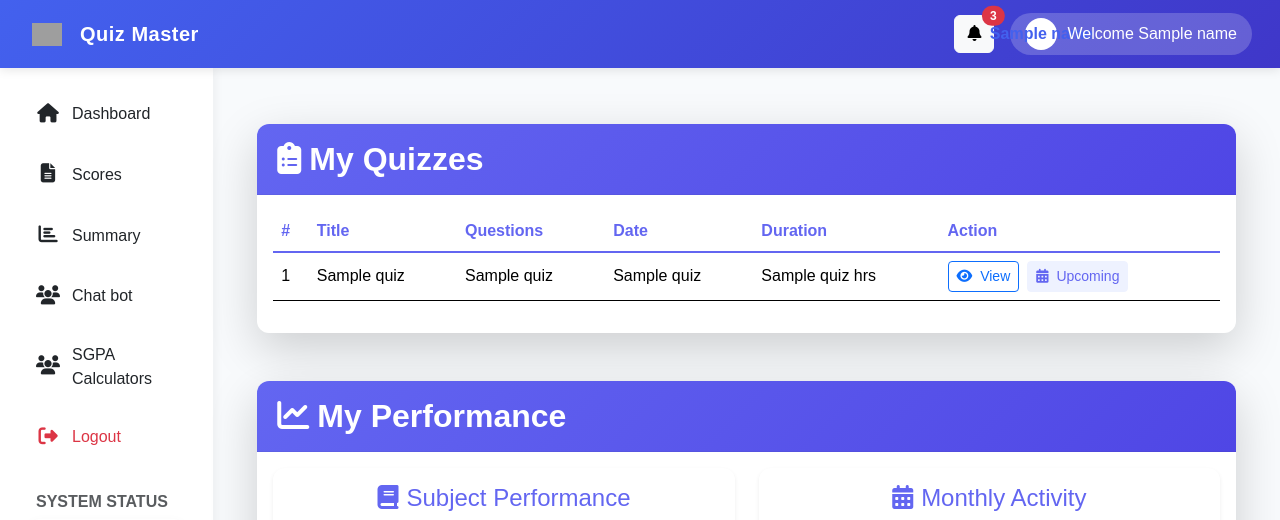
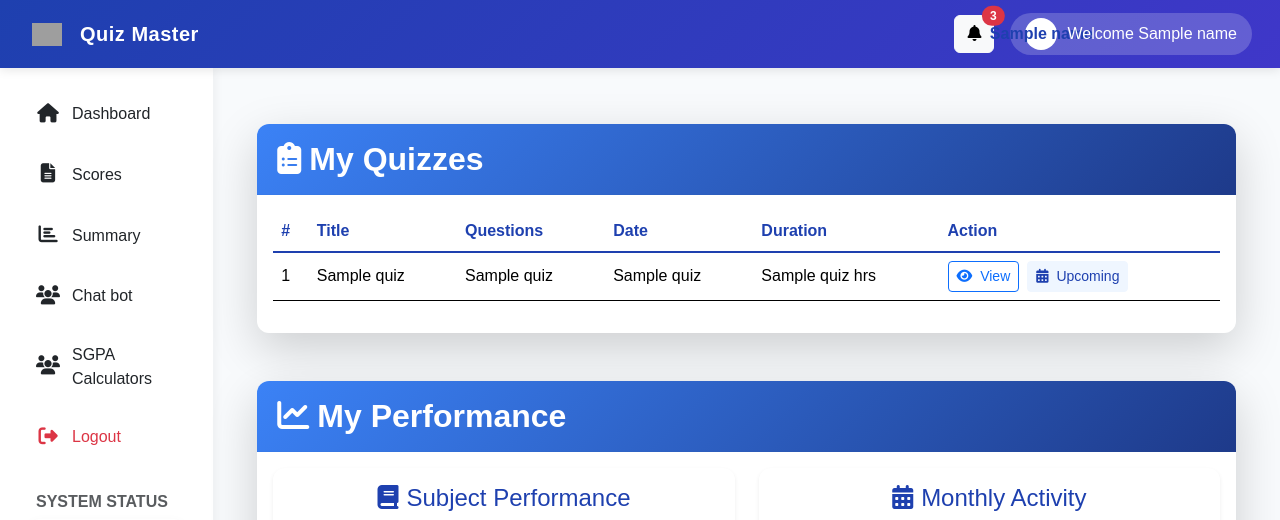
Before and after one commit to ShivaDoulagar/Quiz_app, a Flask app: template students/templates/home.html in a window 1280 px wide. Shown: the top 520 px of the page. Run offline with Flask 3, Linux system fonts and the light colour scheme; the template is opened without the code that fills it: most values are stand-ins (such as "Sample title", 1, 10 or a date in 2020); some libraries are stand-ins or nearby versions; grey boxes are pictures that could not be loaded.

Commit message:
completed the minor changes

```diff
--- a/admin/templates/admin_dashboard.html
+++ b/admin/templates/admin_dashboard.html
@@ -628,7 +628,7 @@
         </div>
 
         <!-- Main Content Area - This was missing a proper column definition -->
-        <div class="col-md-9 col-lg-10 main-content" style="z-index: 1000;">
+        <div class="col-md-9 col-lg-10 main-content" style="z-index: 10000;">
           <!-- Content from specific pages will be rendered here -->
           <div class="animate__animated animate__fadeIn">
             {% block content %} {% endblock %}
--- a/admin/templates/quiz.html
+++ b/admin/templates/quiz.html
@@ -99,7 +99,7 @@
 </div>
 
 <!-- Add Quiz Modal -->
-<div class="modal fade" id="addquizModal" tabindex="-1" aria-labelledby="addquizModalLabel">
+<div class="modal fade" style="z-index: 1000000; " id="addquizModal" tabindex="-1" aria-labelledby="addquizModalLabel">
   <div class="modal-dialog">
     <div class="modal-content">
       <div class="modal-header">
--- a/admin/templates/subjects.html
+++ b/admin/templates/subjects.html
@@ -9,7 +9,7 @@
 <style>
   /* Ensure modals appear on top */
   .modal {
-    z-index: 1050 !important;
+    z-index: 10500000 !important;
   }
   .modal-backdrop {
     z-index: 1040 !important;
--- a/students/templates/home.html
+++ b/students/templates/home.html
@@ -4,7 +4,7 @@
 <!-- Main Quiz List Container -->
 <div class="container py-4">
   <div class="card shadow-lg border-0 rounded-lg mb-5">
-    <div class="card-header bg-gradient-purple text-white py-3">
+    <div class="card-header bg-gradient-primary text-white py-3">
       <h2 class="mb-0 fw-bold"><i class="fas fa-clipboard-list me-2"></i>My Quizzes</h2>
     </div>
     <div class="card-body">
@@ -13,12 +13,12 @@
         <table class="table border-0 table-hover">
           <thead class="bg-light">
             <tr>
-              <th scope="col" class="fw-bold text-purple">#</th>
-              <th scope="col" class="fw-bold text-purple">Title</th>
-              <th class="non fw-bold text-purple" scope="col">Questions</th>
-              <th class="non fw-bold text-purple" scope="col">Date</th>
-              <th class="non fw-bold text-purple" scope="col">Duration</th>
-              <th scope="col" class="fw-bold text-purple">Action</th>
+              <th scope="col" class="fw-bold text-primary">#</th>
+              <th scope="col" class="fw-bold text-primary">Title</th>
+              <th class="non fw-bold text-primary" scope="col">Questions</th>
+              <th class="non fw-bold text-primary" scope="col">Date</th>
+              <th class="non fw-bold text-primary" scope="col">Duration</th>
+              <th scope="col" class="fw-bold text-primary">Action</th>
             </tr>
           </thead>
           <tbody>
@@ -50,7 +50,7 @@
                   <div class="d-flex justify-content-center">
                     {% if quiz[2] == date %}
                       <form method="post" action="{{url_for('students.student_dashboard', mail=mail, quiz_id=quiz[0])}}">
-                        <button type="submit" class="btn btn-sm btn-gradient-purple text-white" onclick="return confirm('Are you sure you want to start the test?')">
+                        <button type="submit" class="btn btn-sm btn-gradient-primary text-white" onclick="return confirm('Are you sure you want to start the test?')">
                           <i class="fas fa-play-circle me-1"></i> Start Quiz
                         </button>
                       </form>
@@ -59,7 +59,7 @@
                         <i class="fas fa-clock me-1"></i> Completed
                       </button>
                     {% else %}
-                      <button class="btn btn-sm btn-soft-purple" onclick="alert('The quiz date is not today')">
+                      <button class="btn btn-sm btn-soft-primary" onclick="alert('The quiz date is not today')">
                         <i class="fas fa-calendar-alt me-1"></i> Upcoming
                       </button>
                     {% endif %}
@@ -78,42 +78,42 @@
   <div class="modal fade" id="viewmodal" tabindex="-1" aria-labelledby="viewModalLabel">
     <div class="modal-dialog modal-dialog-centered modal-sm">
       <div class="modal-content border-0 shadow">
-        <div class="modal-header bg-gradient-purple text-white py-2">
+        <div class="modal-header bg-gradient-primary text-white py-2">
           <h5 class="modal-title fw-bold fs-6" id="viewModalLabel"><i class="fas fa-info-circle me-1"></i>Quiz Details</h5>
           <button type="button" class="btn-close btn-close-white btn-sm" data-bs-dismiss="modal" aria-label="Close"></button>
         </div>
         <div class="modal-body p-3">
-          <h5 class="text-center text-purple mb-2"><span id="quiz-title" class="fw-bold"></span></h5>
+          <h5 class="text-center text-primary mb-2"><span id="quiz-title" class="fw-bold"></span></h5>
 
           <div class="quiz-details">
             <div class="detail-row">
-              <span class="detail-label"><i class="fas fa-hashtag text-purple me-1"></i>ID:</span>
+              <span class="detail-label"><i class="fas fa-hashtag text-primary me-1"></i>ID:</span>
               <span id="quiz-id" class="detail-value"></span>
             </div>
             <div class="detail-row">
-              <span class="detail-label"><i class="fas fa-book text-purple me-1"></i>Subject:</span>
+              <span class="detail-label"><i class="fas fa-book text-primary me-1"></i>Subject:</span>
               <span id="quiz-subject" class="detail-value"></span>
             </div>
             <div class="detail-row">
-              <span class="detail-label"><i class="fas fa-bookmark text-purple me-1"></i>Chapter:</span>
+              <span class="detail-label"><i class="fas fa-bookmark text-primary me-1"></i>Chapter:</span>
               <span id="quiz-chapter" class="detail-value"></span>
             </div>
             <div class="detail-row">
-              <span class="detail-label"><i class="fas fa-question-circle text-purple me-1"></i>Questions:</span>
+              <span class="detail-label"><i class="fas fa-question-circle text-primary me-1"></i>Questions:</span>
               <span id="quiz-questions" class="detail-value"></span>
             </div>
             <div class="detail-row">
-              <span class="detail-label"><i class="fas fa-calendar-day text-purple me-1"></i>Date:</span>
+              <span class="detail-label"><i class="fas fa-calendar-day text-primary me-1"></i>Date:</span>
               <span id="quiz-date" class="detail-value"></span>
             </div>
             <div class="detail-row">
-              <span class="detail-label"><i class="fas fa-hourglass-half text-purple me-1"></i>Duration:</span>
+              <span class="detail-label"><i class="fas fa-hourglass-half text-primary me-1"></i>Duration:</span>
               <span id="quiz-duration" class="detail-value"></span> Hours
             </div>
           </div>
         </div>
         <div class="modal-footer py-2">
-          <button type="button" class="btn btn-soft-purple btn-sm" data-bs-dismiss="modal">Close</button>
+          <button type="button" class="btn btn-soft-primary btn-sm" data-bs-dismiss="modal">Close</button>
         </div>
       </div>
     </div>
@@ -123,7 +123,7 @@
   <div class="row mb-4">
     <div class="col-12">
       <div class="card shadow-lg border-0 rounded-lg">
-        <div class="card-header bg-gradient-purple text-white py-3">
+        <div class="card-header bg-gradient-primary text-white py-3">
           <h2 class="mb-0 fw-bold"><i class="fas fa-chart-line me-2"></i>My Performance</h2>
         </div>
         <div class="card-body">
@@ -132,7 +132,7 @@
             <div class="col-lg-6 mb-4">
               <div class="card border-0 shadow-sm h-100">
                 <div class="card-body">
-                  <h4 class="text-center text-purple mb-3"><i class="fas fa-book me-2"></i>Subject Performance</h4>
+                  <h4 class="text-center text-primary mb-3"><i class="fas fa-book me-2"></i>Subject Performance</h4>
                   <div class="chart-container" style="position: relative; height: 250px;">
                     <canvas id="subjectChart"></canvas>
                   </div>
@@ -143,7 +143,7 @@
             <div class="col-lg-6 mb-4">
               <div class="card border-0 shadow-sm h-100">
                 <div class="card-body">
-                  <h4 class="text-center text-purple mb-3"><i class="fas fa-calendar-alt me-2"></i>Monthly Activity</h4>
+                  <h4 class="text-center text-primary mb-3"><i class="fas fa-calendar-alt me-2"></i>Monthly Activity</h4>
                   <div class="chart-container" style="position: relative; height: 250px;">
                     <canvas id="monthChart"></canvas>
                   </div>
@@ -163,46 +163,53 @@
 <!-- Add custom CSS -->
 <style>
   :root {
-    --primary-purple: #6366f1;
-    --light-purple: #8287f7;
-    --dark-purple: #4f46e5;
-    --soft-purple: #eef2ff;
+    --primary-color: #1e40af;
+    --light-primary: #3b82f6;
+    --dark-primary: #1e3a8a;
+    --soft-primary: #eff6ff;
+    --accent-color: #f59e0b;
+    --accent-dark: #d97706;
+    --success-color: #10b981;
+    --warning-color: #f59e0b;
+    --danger-color: #ef4444;
+    --neutral-light: #f8fafc;
+    --neutral-dark: #334155;
   }
 
   body {
-    background-color: #f8fafc;
+    background-color: var(--neutral-light);
     font-family: 'Poppins', sans-serif;
   }
 
-  .bg-gradient-purple {
-    background: linear-gradient(135deg, var(--primary-purple) 0%, var(--dark-purple) 100%);
+  .bg-gradient-primary {
+    background: linear-gradient(135deg, var(--light-primary) 0%, var(--dark-primary) 100%);
   }
 
-  .text-purple {
-    color: var(--primary-purple) !important;
+  .text-primary {
+    color: var(--primary-color) !important;
   }
 
-  .btn-gradient-purple {
-    background: linear-gradient(135deg, var(--primary-purple) 0%, var(--dark-purple) 100%);
+  .btn-gradient-primary {
+    background: linear-gradient(135deg, var(--light-primary) 0%, var(--dark-primary) 100%);
     border: none;
     transition: all 0.3s;
   }
 
-  .btn-gradient-purple:hover {
-    background: linear-gradient(135deg, var(--dark-purple) 0%, var(--primary-purple) 100%);
+  .btn-gradient-primary:hover {
+    background: linear-gradient(135deg, var(--dark-primary) 0%, var(--light-primary) 100%);
     transform: translateY(-2px);
-    box-shadow: 0 5px 15px rgba(79, 70, 229, 0.3);
+    box-shadow: 0 5px 15px rgba(30, 64, 175, 0.3);
   }
 
-  .btn-soft-purple {
-    background-color: var(--soft-purple);
-    color: var(--primary-purple);
-    border: 1px solid var(--soft-purple);
+  .btn-soft-primary {
+    background-color: var(--soft-primary);
+    color: var(--primary-color);
+    border: 1px solid var(--soft-primary);
     transition: all 0.3s;
   }
 
-  .btn-soft-purple:hover {
-    background-color: var(--primary-purple);
+  .btn-soft-primary:hover {
+    background-color: var(--primary-color);
     color: white;
   }
 
@@ -227,16 +234,16 @@
 
   .detail-label {
     font-weight: 600;
-    color: var(--primary-purple);
+    color: var(--primary-color);
   }
 
   .detail-value {
     font-weight: 500;
-    color: #555;
+    color: var(--neutral-dark);
   }
 
   thead tr {
-    border-bottom: 2px solid var(--primary-purple);
+    border-bottom: 2px solid var(--primary-color);
   }
 
   .modal-content {
@@ -244,7 +251,7 @@
   }
 
   .quiz-info-card {
-    background-color: #f8fafc;
+    background-color: var(--neutral-light);
     border-radius: 10px;
   }
 
@@ -302,16 +309,16 @@
               label: "Quizzes Attempted",
               data: subjectValues,
               backgroundColor: [
-                'rgba(99, 102, 241, 0.8)',
-                'rgba(139, 92, 246, 0.8)',
-                'rgba(168, 85, 247, 0.8)',
-                'rgba(217, 70, 239, 0.8)'
+                'rgba(30, 64, 175, 0.8)',
+                'rgba(59, 130, 246, 0.8)',
+                'rgba(245, 158, 11, 0.8)',
+                'rgba(16, 185, 129, 0.8)'
               ],
               borderColor: [
-                'rgba(99, 102, 241, 1)',
-                'rgba(139, 92, 246, 1)',
-                'rgba(168, 85, 247, 1)',
-                'rgba(217, 70, 239, 1)'
+                'rgba(30, 64, 175, 1)',
+                'rgba(59, 130, 246, 1)',
+                'rgba(245, 158, 11, 1)',
+                'rgba(16, 185, 129, 1)'
               ],
               borderWidth: 2,
               borderRadius: 5
@@ -323,7 +330,7 @@
             plugins: {
               legend: { display: false },
               tooltip: {
-                backgroundColor: 'rgba(79, 70, 229, 0.9)',
+                backgroundColor: 'rgba(30, 64, 175, 0.9)',
                 titleColor: '#fff',
                 bodyColor: '#fff',
                 padding: 12,
@@ -376,18 +383,18 @@
             datasets: [{
               data: monthValues,
               backgroundColor: [
-                'rgba(99, 102, 241, 0.8)',
-                'rgba(139, 92, 246, 0.8)',
-                'rgba(168, 85, 247, 0.8)',
-                'rgba(217, 70, 239, 0.8)',
-                'rgba(236, 72, 153, 0.8)'
+                'rgba(30, 64, 175, 0.8)',
+                'rgba(59, 130, 246, 0.8)',
+                'rgba(245, 158, 11, 0.8)',
+                'rgba(16, 185, 129, 0.8)',
+                'rgba(239, 68, 68, 0.8)'
               ],
               borderColor: [
-                'rgba(99, 102, 241, 1)',
-                'rgba(139, 92, 246, 1)',
-                'rgba(168, 85, 247, 1)',
-                'rgba(217, 70, 239, 1)',
-                'rgba(236, 72, 153, 1)'
+                'rgba(30, 64, 175, 1)',
+                'rgba(59, 130, 246, 1)',
+                'rgba(245, 158, 11, 1)',
+                'rgba(16, 185, 129, 1)',
+                'rgba(239, 68, 68, 1)'
               ],
               borderWidth: 2,
               hoverOffset: 15
@@ -411,7 +418,7 @@
                 }
               },
               tooltip: {
-                backgroundColor: 'rgba(79, 70, 229, 0.9)',
+                backgroundColor: 'rgba(30, 64, 175, 0.9)',
                 titleColor: '#fff',
                 bodyColor: '#fff',
                 padding: 12,
--- a/students/templates/stu_dash.html
+++ b/students/templates/stu_dash.html
@@ -489,7 +489,7 @@
     </nav>
 
     <!-- Flash Messages -->
-    <div class="position-fixed" style="top: 70px; right: 20px; z-index: 1050;">
+    <div class="position-fixed" style="top: 70px; right: 20px; z-index: 10500;">
       {% for message in get_flashed_messages() %}
         <div class="alert alert-primary alert-dismissible fade show animate__animated animate__fadeInRight" role="alert">
           <i class="fas fa-info-circle me-2"></i> {{ message }}
@@ -576,7 +576,7 @@
         </div>
 
         <!-- Sidebar for mobile (Offcanvas) -->
-        <div class="offcanvas offcanvas-start" tabindex="-1" id="sidebarOffcanvas" aria-labelledby="sidebarOffcanvasLabel">
+        <div style="z-index: 1000000;" class="offcanvas offcanvas-start" tabindex="-1" id="sidebarOffcanvas" aria-labelledby="sidebarOffcanvasLabel">
           <div class="offcanvas-header">
             <h5 class="offcanvas-title" id="sidebarOffcanvasLabel">
               <img src="{{url_for('static',filename='images/teacher.png')}}" alt="logo" width="30" class="d-inline-block align-text-top me-2">
```
Also changed, not shown: instance/quiz_master.db.
